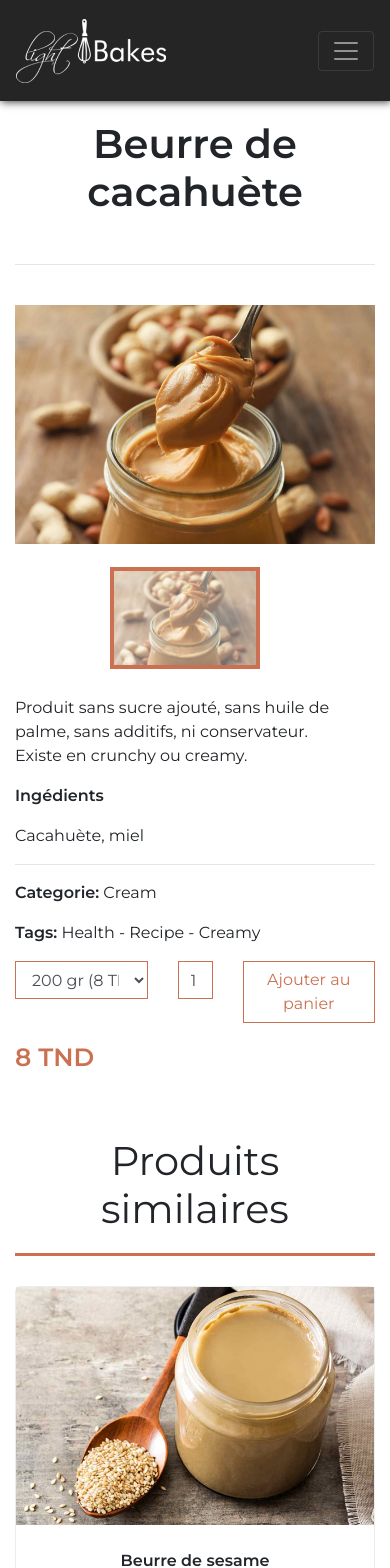
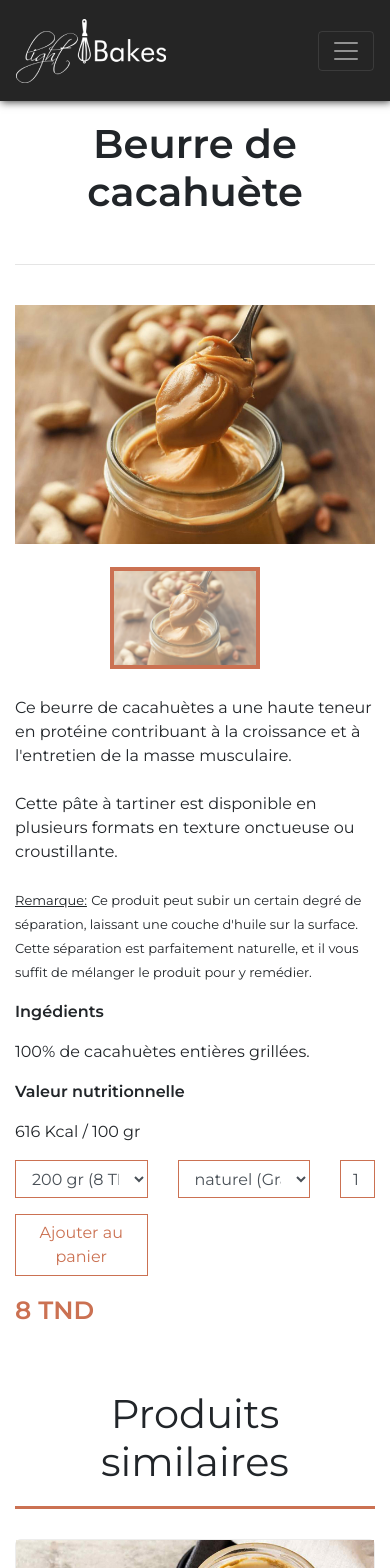
Before and after one commit to mehdi049/lightbakes.react, a React (Create React App) app: page /product/1 in a window 390 px wide. Shown: the top 1568 px of the page. Built offline with nearby package versions, Linux system fonts and the light colour scheme.

Commit message:
- fix add to basket

```diff
--- a/src/components/MenuSection.js
+++ b/src/components/MenuSection.js
@@ -96,11 +96,11 @@ function Menu() {
                       </span>{" "}
                       <br />
                       <span className="text-bold text-italic">
-                        {x.sellingOptions[0].price} TND
+                        {x.unityOptions[0].price} TND
                       </span>
                       <span className="text-small">
                         {" "}
-                        ({x.sellingOptions[0].unity})
+                        ({x.unityOptions[0].unity})
                       </span>
                     </div>
                   </div>
--- a/src/components/Product.js
+++ b/src/components/Product.js
@@ -14,6 +14,8 @@ function Product(props) {
 
   const [quantity, setQuantity] = useState(1);
   const [productOptions, setProductOptions] = useState();
+  const [unityOptions, setUnityOptions] = useState();
+  const [selectedUnityOption, setSelectedUnityOption] = useState();
   const [selectedProductOption, setSelectedProductOption] = useState();
 
   /** toast hooks */
@@ -53,9 +55,14 @@ function Product(props) {
           thumbnail: require("../../src/images/" + x),
         });
       });
-      setProductOptions(_product.sellingOptions);
-      setSelectedProductOption(_product.sellingOptions[0].price);
-      setPrice(_product.sellingOptions[0].price);
+
+      setUnityOptions(_product.unityOptions);
+      setSelectedUnityOption(_product.unityOptions[0].price);
+
+      setProductOptions(_product.productOptions);
+      setSelectedProductOption(_product.productOptions[0].option);
+
+      setPrice(_product.unityOptions[0].price);
       setImages(_images);
       setIsLoading(false);
     }
@@ -74,17 +81,44 @@ function Product(props) {
       localStorage.getItem("basket") != null
         ? JSON.parse(localStorage.getItem("basket"))
         : [];
-    if (productsToAdd.length > 0)
-      productsToAdd = productsToAdd.filter((x) => x.id !== product.id);
+
+    const productUnity = product.unityOptions.filter(
+      (x) => parseFloat(x.price) === parseFloat(selectedUnityOption)
+    )[0].unity;
+
+    const productsToAddCheck = productsToAdd.filter(
+      (x) =>
+        x.id === product.id &&
+        x.option.toLowerCase() === selectedProductOption.toLowerCase() &&
+        x.unity.toLowerCase() === productUnity.toLowerCase()
+    );
+
+    if (productsToAddCheck.length === 0)
       productsToAdd.push({
         id: product.id,
         product: product.title,
-      unity: product.sellingOptions.filter(
-        (x) => parseFloat(x.price) === parseFloat(selectedProductOption)
-      )[0].unity,
+        unity: productUnity,
+        option: selectedProductOption,
         quantity: parseFloat(quantity),
         totalPrice: price,
       });
+    else {
+      var foundIndex = productsToAdd.findIndex(
+        (x) =>
+          x.id === product.id &&
+          x.option.toLowerCase() === selectedProductOption.toLowerCase() &&
+          x.unity.toLowerCase() === productUnity.toLowerCase()
+      );
+      productsToAdd[foundIndex] = {
+        id: product.id,
+        product: product.title,
+        unity: productUnity,
+        option: selectedProductOption,
+        quantity: parseFloat(quantity),
+        totalPrice: price,
+      };
+    }
+
     setAddedToBasket(productsToAdd);
     localStorage.setItem("basket", JSON.stringify(productsToAdd));
     toastHandler("Produit ajouté au panier avec succés.", "success");
@@ -92,12 +126,34 @@ function Product(props) {
 
   function handlePrice(event) {
     if (event.target.name === "quantity") {
+      if (
+        isNaN(event.target.value) ||
+        parseInt(event.target.value) === 0 ||
+        event.target.value === ""
+      )
+        return toastHandler("Quantité incorrecte", "error");
+      const productOptionPrice = product.productOptions.filter(
+        (x) => x.option.toLowerCase() === selectedProductOption.toLowerCase()
+      )[0].price;
       setQuantity(event.target.value);
-      setPrice(selectedProductOption * event.target.value);
+      setPrice(
+        selectedUnityOption * event.target.value +
+          productOptionPrice * event.target.value
+      );
     }
     if (event.target.name === "price-option") {
+      const productOptionPrice = product.productOptions.filter(
+        (x) => x.option.toLowerCase() === selectedProductOption.toLowerCase()
+      )[0].price;
+      setSelectedUnityOption(event.target.value);
+      setPrice(quantity * event.target.value + productOptionPrice * quantity);
+    }
+    if (event.target.name === "product-option") {
       setSelectedProductOption(event.target.value);
-      setPrice(quantity * event.target.value);
+      const productOptionPrice = product.productOptions.filter(
+        (x) => x.option.toLowerCase() === event.target.value.toLowerCase()
+      )[0].price;
+      setPrice(quantity * selectedUnityOption + quantity * productOptionPrice);
     }
   }
 
@@ -116,41 +172,62 @@ function Product(props) {
           </Col>
         </Row>
         <Row>
-          <Col md={6} sm={12}>
+          <Col lg={6} md={5} sm={12}>
             <ImageGallery
               items={images}
               showFullscreenButton={false}
               showPlayButton={false}
             />
           </Col>
-          <Col md={6} sm={12}>
-            <br className="d-block d-sm-none" />
+          <Col lg={6} md={7} sm={12}>
+            <br className="d-block d-md-none" />
             <p dangerouslySetInnerHTML={{ __html: product.description }} />
             <p>
               <span className="text-bold">Ingédients</span>
             </p>
             <p>{product.ingredient}</p>
-            <hr />
+            {product.nutritionalValue && (
+              <>
                 <p>
-              <span className="text-bold">Categorie:</span> {product.category}
+                  <span className="text-bold">Valeur nutritionnelle</span>
                 </p>
-            <p>
-              <span className="text-bold">Tags:</span>{" "}
-              <span> {product.tags}</span>
-            </p>
+                <p>{product.nutritionalValue}</p>
+              </>
+            )}
             <Row>
-              <Col lg={4} md={6} sm={4} xs={5}>
+              <Col lg={5} md={6} sm={4} xs={5}>
                 <Form.Group>
                   <Form.Control
                     as="select"
                     name="price-option"
                     onChange={handlePrice}
+                    value={selectedUnityOption}
+                  >
+                    {unityOptions.map((x) => {
+                      return (
+                        <option key={x.price} value={x.price}>
+                          {x.unity} ({x.price} TND)
+                        </option>
+                      );
+                    })}
+                  </Form.Control>
+                </Form.Group>
+              </Col>
+              <Col lg={5} md={6} sm={4} xs={5}>
+                <Form.Group>
+                  <Form.Control
+                    as="select"
+                    name="product-option"
+                    onChange={handlePrice}
                     value={selectedProductOption}
                   >
                     {productOptions.map((x) => {
                       return (
-                        <option key={x.price} value={x.price}>
-                          {x.unity} ({x.price} TND)
+                        <option key={x.option} value={x.option}>
+                          {x.option}{" "}
+                          {x.price !== 0
+                            ? "(+" + x.price + " TND)"
+                            : "(Gratuit)"}
                         </option>
                       );
                     })}
@@ -167,7 +244,7 @@ function Product(props) {
                   />
                 </Form.Group>
               </Col>
-              <Col lg={6} md={9} sm={6} xs={5}>
+              <Col lg={5} md={9} sm={6} xs={5}>
                 <Form.Group>
                   <Button
                     variant="outline-primary"
--- a/src/components/SimilarProduct.js
+++ b/src/components/SimilarProduct.js
@@ -44,11 +44,11 @@ function SimilarProduct(props) {
                     <span className="text-thin text-small">{x.tags}</span>{" "}
                     <br />
                     <span className="text-bold text-italic">
-                      {x.sellingOptions[0].price} TND
+                      {x.unityOptions[0].price} TND
                     </span>
                     <span className="text-small">
                       {" "}
-                      ({x.sellingOptions[0].unity})
+                      ({x.unityOptions[0].unity})
                     </span>
                   </div>
                 </div>
--- a/src/components/data/product.json
+++ b/src/components/data/product.json
@@ -2,9 +2,24 @@
   {
     "id": "1",
     "title": "Beurre de cacahuète",
-    "description": "Produit sans sucre ajouté, sans huile de palme, sans additifs, ni conservateur. <br/> Existe en crunchy ou creamy. ",
-    "ingredient": "Cacahuète, miel",
-    "sellingOptions": [
+    "description": "Ce beurre de cacahuètes a une haute teneur en protéine contribuant à la croissance et à l'entretien de la masse musculaire. <br/><br/> Cette pâte à tartiner est disponible en plusieurs  formats en texture onctueuse ou croustillante. <br/><br/> <u class='text-small'>Remarque:</u> <span class='text-small'> Ce produit peut subir un certain degré de séparation, laissant une couche d'huile sur la surface. Cette séparation est parfaitement naturelle, et il vous suffit de mélanger le produit pour y remédier.</span>",
+    "ingredient": "100% de cacahuètes entières grillées.",
+    "nutritionalValue": "616 Kcal / 100 gr",
+    "productOptions": [
+      {
+        "option": "naturel",
+        "price": 0
+      },
+      {
+        "option": "avec miel",
+        "price": 0
+      },
+      {
+        "option": "avec sucre stévia",
+        "price": 1
+      }
+    ],
+    "unityOptions": [
       {
         "unity": "200 gr",
         "price": 8
@@ -21,9 +36,24 @@
   {
     "id": "2",
     "title": "Beurre de sesame",
-    "description": "Produit sans sucre ajouté, sans huile de palme, sans additifs, ni conservateur. <br/> Existe en crunchy ou creamy. ",
-    "ingredient": "Sesame, miel",
-    "sellingOptions": [
+    "description": "Cette pâte à tartiner  est une purée issue du broyage des graines de sésame. Riche en fibres et en oligoéléments, cet incontournable de la cuisine proche-orientale regorge de bienfaits pour la santé. <br/><br/> <u class='text-small'>Remarque:</u> <span class='text-small'> Ce produit peut subir un certain degré de séparation, laissant une couche d'huile sur la surface. Cette séparation est parfaitement naturelle, et il vous suffit de mélanger le produit pour y remédier.</span>",
+    "ingredient": "100% de sésame entières grillées.",
+    "nutritionalValue": "573 Kcal / 100 gr",
+    "productOptions": [
+      {
+        "option": "naturel",
+        "price": 0
+      },
+      {
+        "option": "avec miel",
+        "price": 0
+      },
+      {
+        "option": "avec sucre stévia",
+        "price": 1
+      }
+    ],
+    "unityOptions": [
       {
         "unity": "200 gr",
         "price": 8
@@ -40,9 +70,24 @@
   {
     "id": "3",
     "title": "Beurre de noisette",
-    "description": "Produit sans sucre ajouté, sans huile de palme, sans additifs, ni conservateur. <br/> Existe en crunchy ou creamy. ",
-    "ingredient": "Noisette, miel",
-    "sellingOptions": [
+    "description": "Le beurre de noisettes a un goût fantastique comme vous pourriez vous y attendre avec un beurre naturel, nous n'y ajoutons ni sucre, ni sel, ni conservateurs, ni huile de palme. <br/> Le beurre de noisettes regorge tout simplement de bienfaits naturels, c'est une excellente source de protéines et de fibres. <br/><br/> <u class='text-small'>Remarque:</u> <span class='text-small'> Ce produit peut subir un certain degré de séparation, laissant une couche d'huile sur la surface. Cette séparation est parfaitement naturelle, et il vous suffit de mélanger le produit pour y remédier.</span>",
+    "ingredient": "100% de noisette entières grillées.",
+    "nutritionalValue": "654 Kcal / 100 gr",
+    "productOptions": [
+      {
+        "option": "naturel",
+        "price": 0
+      },
+      {
+        "option": "avec miel",
+        "price": 0
+      },
+      {
+        "option": "avec sucre stévia",
+        "price": 1
+      }
+    ],
+    "unityOptions": [
       {
         "unity": "200 gr",
         "price": 13.5
@@ -58,10 +103,25 @@
   },
   {
     "id": "4",
-    "title": "Beurre d’amande",
-    "description": "Produit sans sucre ajouté, sans huile de palme, sans additifs, ni conservateur. <br/> Existe en crunchy ou creamy. ",
-    "ingredient": "Amande, miel",
-    "sellingOptions": [
+    "title": "Beurre d’amandes",
+    "description": "Le beurre d'amande est tout simplement un beurre 100 % naturel, préparé uniquement avec des amandes. <br/><br/> Le beurre d'amandes est une parfaite addition pour tout régime alimentaire, et il est particulièrement utile comme snack, sain et riche en protéines, à consommer entre les repas. <br/><br/> <u class='text-small'>Remarque:</u> <span class='text-small'> Ce produit peut subir un certain degré de séparation, laissant une couche d'huile sur la surface. Cette séparation est parfaitement naturelle, et il vous suffit de mélanger le produit pour y remédier.</span>",
+    "ingredient": "100% d’amandes émondées.",
+    "nutritionalValue": "612 Kcal / 100 gr",
+    "productOptions": [
+      {
+        "option": "naturel",
+        "price": 0
+      },
+      {
+        "option": "avec miel",
+        "price": 0
+      },
+      {
+        "option": "avec sucre stévia",
+        "price": 1
+      }
+    ],
+    "unityOptions": [
       {
         "unity": "200 gr",
         "price": 12.5
@@ -77,10 +137,25 @@
   },
   {
     "id": "5",
-    "title": "Beurre de noix de cajou",
-    "description": "Le beurre de noix de cajou est une pâte à tartiner préparée à partir de noix de cajou cuites au four ou rôties. Il est crémeux et riche en saveurs. Longtemps entreposé, ses huiles et ses solides se séparent facilement. Il est riche en protéines, acides gras insaturés et vitamine B. <br/> Produit sans sucre ajouté, sans huile de palme, sans additifs, ni conservateur <br/> Existe en crunchy ou creamy.",
-    "ingredient": "Noix de cajou",
-    "sellingOptions": [
+    "title": "Beurre de cajou",
+    "description": "Le beurre de cajou est tout simplement un beurre délicieux 100 % naturel, préparé uniquement avec des noix de cajou. <br/><br/> On appelle souvent les noix de cajou le 'comprimé de vitamines naturel', car elles regorgent de vitamines et de minéraux comme le fer, le phosphore, le zinc, le cuivre et le manganèse. <br/><br/> <u class='text-small'>Remarque:</u> <span class='text-small'> Ce produit peut subir un certain degré de séparation, laissant une couche d'huile sur la surface. Cette séparation est parfaitement naturelle, et il vous suffit de mélanger le produit pour y remédier.</span>",
+    "ingredient": "100% noix de cajou entières grillées.",
+    "nutritionalValue": "576 Kcal / 100 gr",
+    "productOptions": [
+      {
+        "option": "naturel",
+        "price": 0
+      },
+      {
+        "option": "avec miel",
+        "price": 0
+      },
+      {
+        "option": "avec sucre stévia",
+        "price": 1
+      }
+    ],
+    "unityOptions": [
       {
         "unity": "200 gr",
         "price": 14.5
@@ -97,9 +172,24 @@
   {
     "id": "6",
     "title": "Beurre de pistache",
-    "description": "Produit sans sucre ajouté, sans huile de palme, sans additifs, ni conservateur <br/> Existe en crunchy ou creamy.",
-    "ingredient": "Pistache, miel",
-    "sellingOptions": [
+    "description": "La pâte de pistache est 100% naturelle et ne contient que des pistaches rôties. Ce beurre de pistache n'est pas que naturel et délicieux, il a aussi une haute teneur en protéine et en graisses mono-insaturées sans aucun sucre, additif, sel ou huile de plame. Cette crème est aussi riche en vitamines et minéraux. <br/><br/> <u class='text-small'>Remarque:</u> <span class='text-small'> Ce produit peut subir un certain degré de séparation, laissant une couche d'huile sur la surface. Cette séparation est parfaitement naturelle, et il vous suffit de mélanger le produit pour y remédier.</span>",
+    "ingredient": "100% de pistaches rôties.",
+    "nutritionalValue": "615 Kcal / 100 gr",
+    "productOptions": [
+      {
+        "option": "naturel",
+        "price": 0
+      },
+      {
+        "option": "avec miel",
+        "price": 0
+      },
+      {
+        "option": "avec sucre stévia",
+        "price": 1
+      }
+    ],
+    "unityOptions": [
       {
         "unity": "200 gr",
         "price": 23
@@ -117,9 +207,24 @@
   {
     "id": "7",
     "title": "Beurre de noix",
-    "description": "Produit sans sucre ajouté, sans huile de palme, sans additifs, ni conservateur <br/> Existe en crunchy ou creamy.",
-    "ingredient": "Noix, miel",
-    "sellingOptions": [
+    "description": "Le beurre de noix est tout simplement un beurre 100 % naturel, préparé uniquement avec des noix. <br/><br/> Grâce à sa haute teneur en fibres qui permet de ressentir rapidement un effet de satiété, elle est un coupe-faim idéal pour les personnes qui suivent un régime. <br/><br/> <u class='text-small'>Remarque:</u> <span class='text-small'> Ce produit peut subir un certain degré de séparation, laissant une couche d'huile sur la surface. Cette séparation est parfaitement naturelle, et il vous suffit de mélanger le produit pour y remédier.</span>",
+    "ingredient": "100% de noix grillés.",
+    "nutritionalValue": "650 Kcal / 100 gr",
+    "productOptions": [
+      {
+        "option": "naturel",
+        "price": 0
+      },
+      {
+        "option": "avec miel",
+        "price": 0
+      },
+      {
+        "option": "avec sucre stévia",
+        "price": 1
+      }
+    ],
+    "unityOptions": [
       {
         "unity": "200 gr",
         "price": 16
@@ -136,9 +241,9 @@
   {
     "id": "8",
     "title": "Cookies",
-    "description": "Produit sans sucre ajouté, sans huile de palme, sans additifs, ni conservateur <br/> Existe en crunchy ou creamy.",
+    "description": "Produit sans sucre ajouté, sans huile de palme, sans additifs, ni conservateur.",
     "ingredient": "Beurre de noisette et cacahuètes,amande,cacahuète, pépites de chocolat noir, miel, flocon d’avoine.",
-    "sellingOptions": [
+    "unityOptions": [
       {
         "unity": "100 gr",
         "price": 3
@@ -163,9 +268,20 @@
   {
     "id": "9",
     "title": "Muffin cacao",
-    "description": "Produit sans sucre ajouté, sans huile de palme, sans additifs, ni conservateur <br/> Existe en crunchy ou creamy.",
+    "description": "Produit sans sucre ajouté, sans huile de palme, sans additifs, ni conservateur.",
     "ingredient": "Cacao,miel,farine d’avoine, huile de colza.",
-    "sellingOptions": [
+    "nutritionalValue": "0 Kcal / 100 gr",
+    "productOptions": [
+      {
+        "option": "naturel",
+        "price": 0
+      },
+      {
+        "option": "avec sucre stévia",
+        "price": 1
+      }
+    ],
+    "unityOptions": [
       {
         "unity": "1 pièce",
         "price": 1.5
@@ -188,7 +304,18 @@
     "title": "Brownies",
     "description": "Produit sans sucre ajouté, sans huile de palme, sans additifs, ni conservateur.",
     "ingredient": "Cacao,miel,farine d’avoine, huile de colza.",
-    "sellingOptions": [
+    "nutritionalValue": "0 Kcal / 100 gr",
+    "productOptions": [
+      {
+        "option": "naturel",
+        "price": 0
+      },
+      {
+        "option": "avec sucre stévia",
+        "price": 1
+      }
+    ],
+    "unityOptions": [
       {
         "unity": "1 pièce",
         "price": 1.5
@@ -201,9 +328,20 @@
   {
     "id": "11",
     "title": "Fondant",
-    "description": "Produit sans sucre ajouté, sans huile de palme, sans additifs, ni conservateur <br/> Existe en crunchy ou creamy.",
+    "description": "Produit sans sucre ajouté, sans huile de palme, sans additifs, ni conservateur.",
     "ingredient": "Cacao,miel,farine d’avoine, huile de colza.",
-    "sellingOptions": [
+    "nutritionalValue": "0 Kcal / 100 gr",
+    "productOptions": [
+      {
+        "option": "naturel",
+        "price": 0
+      },
+      {
+        "option": "avec sucre stévia",
+        "price": 1
+      }
+    ],
+    "unityOptions": [
       {
         "unity": "1 pièce",
         "price": 1.5
@@ -216,9 +354,20 @@
   {
     "id": "12",
     "title": "Boules d’energie",
-    "description": "Produit sans sucre ajouté, sans huile de palme, sans additifs, ni conservateur <br/> Existe en crunchy ou creamy.",
+    "description": "Produit sans sucre ajouté, sans huile de palme, sans additifs, ni conservateur.",
     "ingredient": "Cacahuète,miel,datte,amande,beurre cacahuètes.",
-    "sellingOptions": [
+    "nutritionalValue": "0 Kcal / 100 gr",
+    "productOptions": [
+      {
+        "option": "naturel",
+        "price": 0
+      },
+      {
+        "option": "avec sucre stévia",
+        "price": 1
+      }
+    ],
+    "unityOptions": [
       {
         "unity": "1 pièce",
         "price": 2.5
@@ -245,7 +394,18 @@
     "title": "Granola standard",
     "description": "Notre Granola maison est préparé avec beaucoup d'amour : une torréfaction minutieuse de chaque fruit sec, un par un, est nécessaire pour atteindre un goût optimal. Vient ensuite le miel de fleurs d'épices, unique en son genre qui va donner ce petit goût acidulé et enfin, pour la note gourmande : des éclats de chocolat noir !",
     "ingredient": "Flocons d'avoine torréfiés au miel, agrémentés d'amandes, noix, noix de cajou, noisette, cacahouette, graines de courge ,tournesol et de sésame avec une touche de chocolat noir.",
-    "sellingOptions": [
+    "nutritionalValue": "0 Kcal / 100 gr",
+    "productOptions": [
+      {
+        "option": "naturel",
+        "price": 0
+      },
+      {
+        "option": "avec sucre stévia",
+        "price": 1
+      }
+    ],
+    "unityOptions": [
       {
         "unity": "200 gr",
         "price": 8
@@ -268,7 +428,18 @@
     "title": "Granola bar",
     "description": "Notre Granola maison est préparé avec beaucoup d'amour : une torréfaction minutieuse de chaque fruit sec, un par un, est nécessaire pour atteindre un goût optimal. Vient ensuite le miel de fleurs d'épices, unique en son genre qui va donner ce petit goût acidulé et enfin, pour la note gourmande : des éclats de chocolat noir !",
     "ingredient": "Flocons d'avoine torréfiés au miel, agrémentés d'amandes, noix, noix de cajou, noisette, cacahouette, graines de courge ,tournesol et de sésame avec une touche de chocolat noir.",
-    "sellingOptions": [
+    "nutritionalValue": "0 Kcal / 100 gr",
+    "productOptions": [
+      {
+        "option": "naturel",
+        "price": 0
+      },
+      {
+        "option": "avec sucre stévia",
+        "price": 1
+      }
+    ],
+    "unityOptions": [
       {
         "unity": "1 pièce",
         "price": 2.5
@@ -283,7 +454,14 @@
     "title": "Sauce pesto",
     "description": "Notre sauce pesto est préparé avec beaucoup d'amour : une torréfaction minutieuse de chaque fruit sec, un par un, est nécessaire pour atteindre un goût optimal. Vient ensuite le miel de fleurs d'épices, unique en son genre qui va donner ce petit goût acidulé et enfin, pour la note gourmande : des éclats de chocolat noir !",
     "ingredient": "Flocons d'avoine torréfiés au miel, agrémentés d'amandes, noix, noix de cajou, noisette, cacahouette, graines de courge ,tournesol et de sésame avec une touche de chocolat noir.",
-    "sellingOptions": [
+    "nutritionalValue": "0 Kcal / 100 gr",
+    "productOptions": [
+      {
+        "option": "naturel",
+        "price": 0
+      }
+    ],
+    "unityOptions": [
       {
         "unity": "200 gr",
         "price": 9
```
Also changed, not shown: src/App.css (+3 -14 lines), src/components/Basket.js (+8 -9 lines). Lines whose indentation alone changed are shown as unchanged.
